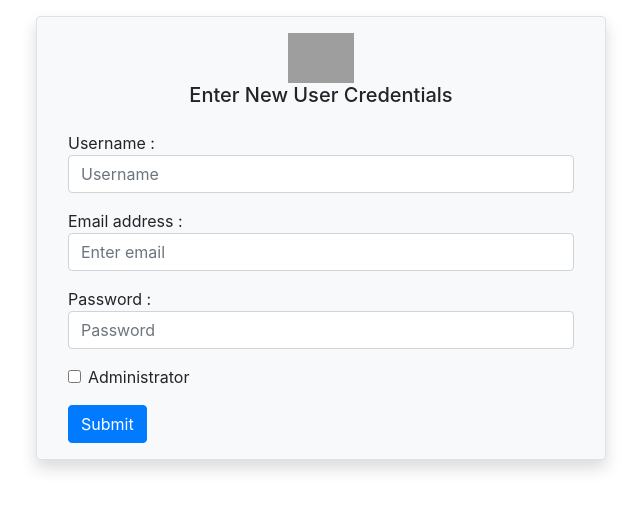
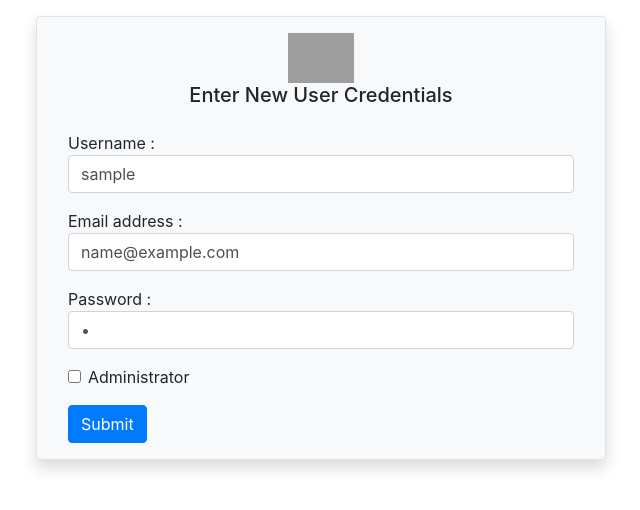
Before and after one commit to haziqnorisham/FaceRecTA, a Django app: template templates/administrator/registration.html in a window 1280 px wide. Shown: the top 510 px of the page, without its empty margins (319-959 px from the left). Run offline with Django 3.2, Linux system fonts and the light colour scheme; the template is opened without the code that fills it: most values are stand-ins (such as "Sample title", 1, 10 or a date in 2020); some libraries are stand-ins or nearby versions; grey boxes are pictures that could not be loaded.

Commit message:
user registration now works!

```diff
--- a/templates/administrator/registration.html
+++ b/templates/administrator/registration.html
@@ -21,25 +21,25 @@
           <h5>Enter New User Credentials</h5>
         </div>
 
-        <form class="p-3" method="POST">
+        <form class="p-3" method="POST" action="/administrator/registration/">
           {% csrf_token %}
           <div class="form-group">
             Username :
-            <input class="form-control" placeholder="Username">
+            <input class="form-control" placeholder="Username" name="username" value= "{{ username }}">
           </div>
 
           <div class="form-group">
             Email address :
-            <input class="form-control" aria-describedby="emailHelp" placeholder="Enter email">
+            <input class="form-control" aria-describedby="emailHelp" placeholder="Enter email" name="email" value="{{ email }}">
           </div>
 
           <div class="form-group">
             Password :
-            <input type="password" class="form-control" placeholder="Password">
+            <input type="password" class="form-control" placeholder="Password" name="password" value="{{ password }}">
           </div>
 
           <div class="form-group form-check">
-            <input type="checkbox" class="form-check-input" id="exampleCheck1">
+            <input type="checkbox" class="form-check-input" id="exampleCheck1" name="is_superuser" value="on">
             <label class="form-check-label" for="exampleCheck1">Administrator</label>
           </div>
 
```
Also changed, not shown: administrator/views.py (+23 -0 lines), db.sqlite3.
